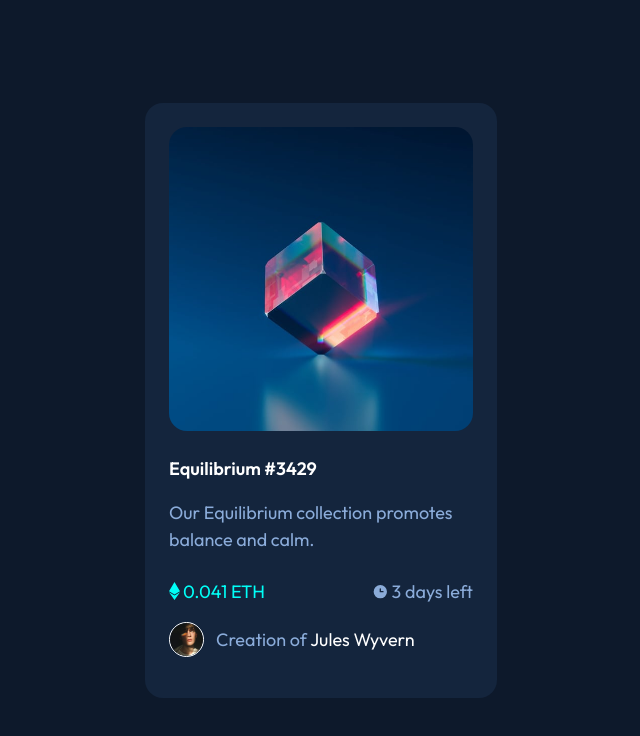
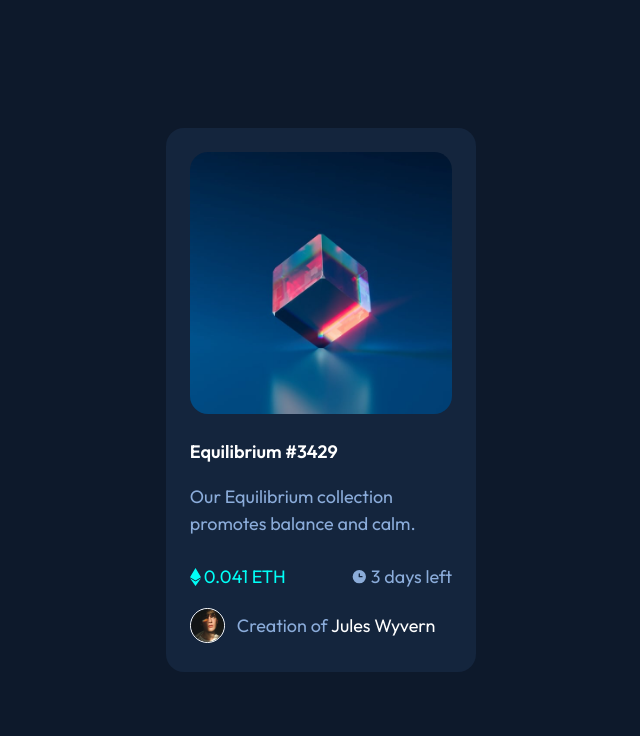
Before and after one commit to devhnry/nft-preview-card, a website built with Vite: page index.html in a window 1280 px wide. Shown: the whole page, without its empty margins (319-959 px from the left). Built offline with nearby package versions, Linux system fonts and the light colour scheme.

Commit message:
Initial Commit

```diff
--- a/index.html
+++ b/index.html
@@ -2,7 +2,7 @@
 <html lang="en">
   <head>
     <meta charset="UTF-8" />
-    <link rel="icon" type="image/png" sizes="32x32" href="./public/favicon-32x32.png">
+    <link rel="icon" type="image/png" sizes="32x32" href="./favicon-32x32.png">
     <meta name="viewport" content="width=device-width, initial-scale=1.0" />
     <link rel="preconnect" href="https://fonts.googleapis.com">
 <link rel="preconnect" href="https://fonts.gstatic.com" crossorigin>
--- a/src/css/style.css
+++ b/src/css/style.css
@@ -76,7 +76,7 @@ p, h1, h2, h3, h4, h5, h6 {
     --fw-regular: 400;
     --fw-semi-bold: 600;
 
-    --size-100: ;
+    --size-100: 1.125rem;
     --size-200: ;
     --size-300: ;
     --size-400: ;
@@ -99,20 +99,20 @@ body{
 
 .container {
     background-color: var(--clr-neutral-400);
-    border-radius: 18px;
-    width: 352px;
-    /* height: ; */
+    border-radius: var(--size-100);
+    width: 19.4rem;
+    height: 34rem;
     margin: 0 24px;
     padding: 24px;
 }
 
 .card__description > * {
-    padding-bottom: 17px ;
+    padding-bottom: var(--size-100) ;
 }
 
 h1{
     text-emphasis: none;
-    font-size: 18px;
+    font-size: var(--size-100);
 }
 
 @media (min-width: 768px) {
@@ -125,7 +125,7 @@ h1{
 }
 
 .nft__img{
-    border-radius: 18px;
+    border-radius: var(--size-100);
 }
 
 .nft__desc {
```
